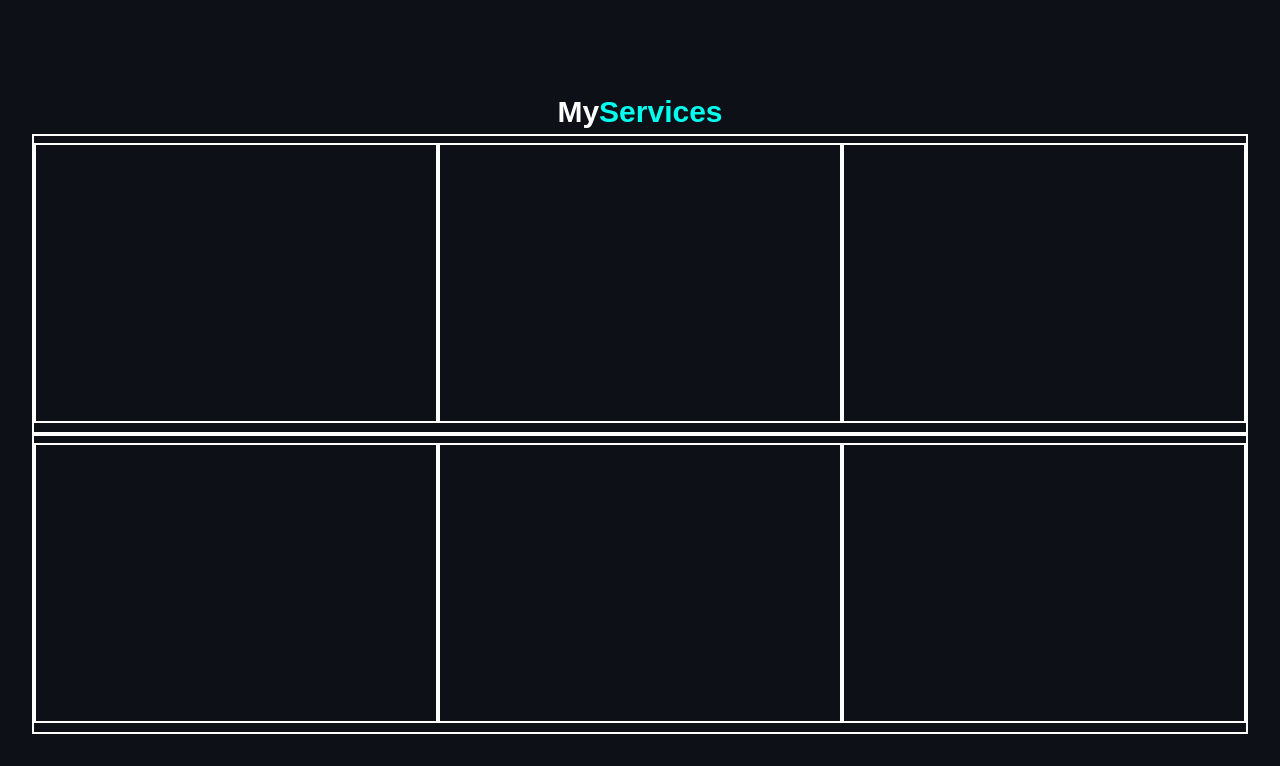
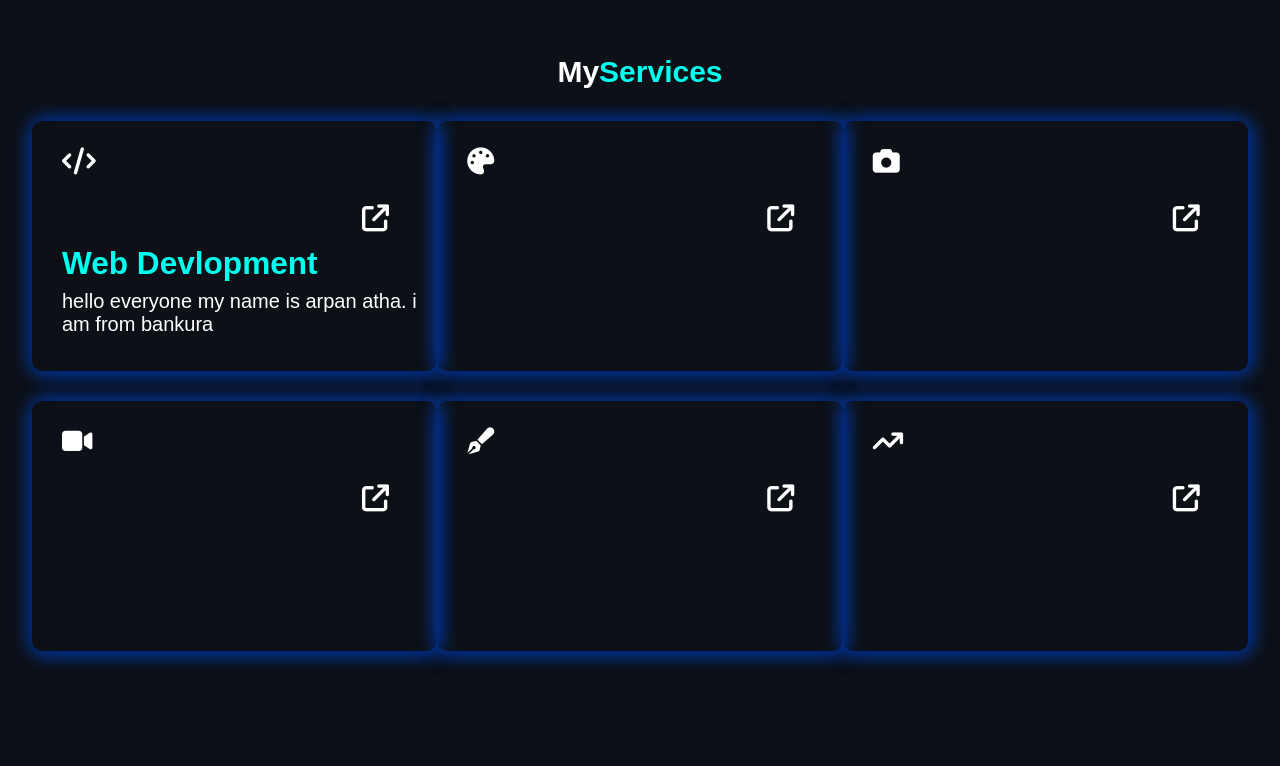
Before and after one commit to Arpanatha05/portfolio, a plain HTML site: page index.html in a window 1280 px wide. Shown: the part 1626-2392 px from the top of the page. After the commit the page ends 2352 px from the top, so only its background shows below. Drawn offline with nearby package versions, Linux system fonts and the light colour scheme.

Commit message:
transform

```diff
--- a/index.html
+++ b/index.html
@@ -108,16 +108,38 @@
     <!-- this is service section -->
      <section id="services" class="service">
       <h1>My<a>Services</a></h1>
-      <diV class="up">
-        <div class="up-under"></div>
-        <div class="up-under"></div>
-        <div class="up-under"></div>
+      <diV class="up upp">
+        <div class="up-under ">
+          <i class="fa-solid fa-code"></i>
+          <i style="margin-left: 300px;" class="fa-solid fa-arrow-up-right-from-square"></i>
+
+          <h3>Web Devlopment</h3>
+
+          <p>hello everyone my name is arpan atha. i am from bankura</p>
+        </div>
+        <div class="up-under ">
+          <i  class="fa-solid fa-palette"></i>
+          <i style="margin-left: 300px;" class="fa-solid fa-arrow-up-right-from-square"></i>
+        </div>
+        <div class="up-under">
+          <i class="fa-solid fa-camera"></i>
+          <i style="margin-left: 300px;" class="fa-solid fa-arrow-up-right-from-square"></i>
+        </div>
 
       </diV>
-      <diV class="down">
-        <div class="down-under"></div>
-        <div class="down-under"></div>
-        <div class="down-under"></div>
+      <diV class="down upp">
+        <div class="down-under">
+          <i class="fa-solid fa-video"></i>
+          <i style="margin-left: 300px;" class="fa-solid fa-arrow-up-right-from-square"></i>
+        </div>
+        <div class="down-under">
+          <i class="fa-solid fa-pen-fancy"></i>
+          <i style="margin-left: 300px;" class="fa-solid fa-arrow-up-right-from-square"></i>
+        </div>
+        <div class="down-under">
+          <i class="fa-solid fa-arrow-trend-up"></i>
+          <i style="margin-left: 300px;" class="fa-solid fa-arrow-up-right-from-square"></i>
+        </div>
       </diV>
      </section>
 
--- a/style.css
+++ b/style.css
@@ -559,15 +559,19 @@ body.dark h1, body.dark .support a {color: black;}
   #btn2{
   margin-top: 40px;
   background-color: #1a1a1a;
-    color: #00ffee;
-
-    border: 1px solid #00ffee;
+  color: #00ffee;
+  border: 1px solid #00ffee;
     border-radius: 10px;
     font-weight: 300;
     animation: slideright 1s ease forwards;
     animation-delay: 1s;
   }
   #btn2:hover{
+    background-color: #00ffee;
+    color: black;
+    filter: drop-shadow(0px 0px 6px #00ffee);
+  }
+  #btn2 a:hover{
     background-color: #00ffee;
     color: black;
     filter: drop-shadow(0px 0px 6px #00ffee);
@@ -614,7 +618,7 @@ body.dark h1, body.dark .support a {color: black;}
       justify-content: center;
       align-items: center;
       flex-direction: column;
-      margin-top: 140px;
+      padding-top: 100px;
       font-size: 20px;
     }
     .service a{
@@ -627,30 +631,69 @@ body.dark h1, body.dark .support a {color: black;}
     .up{
       height: 300px;
       width: 100%;
-      border: 2px solid white;
       display: flex;
       justify-content: space-around;
       justify-items: center;
+      padding-top: 20px;
+
     }
     .down{
       height: 300px;
       width: 100%;
-      border: 2px solid white;
       display: flex;
       justify-content: space-around;
       justify-items: center;
     }
     .up-under{
-      height: 280px;
+      height: 250px;
       width:450px ;
-      border: 2px solid white;
+      border-radius: 10px;
+      box-shadow: 1px 1px 20px #012290f7,
+                  1px 1px 20px #0053b8f7;
       margin-top: 7px;
+      font-size: 27px;
+
+
     }
+    .up-under i{
+      padding-left: 30px;
+      padding-top: 27px;
+    }
+    .up-under i:hover{
+      color: #00ffee;
+    }
+    .up-under h3{
+      color: #00ffee;
+      margin-left: 30px;
+      margin-top: 10px;
+      margin-bottom: 8px;
+    }
+    .up-under p{
+      margin-left: 30px;
+      font-size: 20px;
+    }
+    .upp :hover{
+      transform: scale(1.1);
+      transition-duration: 0.7s;
+    }
+
     .down-under{
-      height: 280px;
+      height: 250px;
       width:450px ;
-      border: 2px solid white;
+      border-radius: 10px;
+      box-shadow: 1px 1px 20px #012290f7,
+                  1px 1px 20px #0053b8f7;
       margin-top: 7px;
+      font-size: 27px;
+
+    }
+    .down-under i{
+      padding-left: 30px;
+      padding-top: 27px;
+
+    }
+    .down-under i:hover{
+      color: #00ffee;
     }
 
 
@@ -664,6 +707,7 @@ body.dark h1, body.dark .support a {color: black;}
     100%{
       transform: translateY(0px);
       opacity: 1;
+
     }
   }
   @keyframes slidebottom{
```
